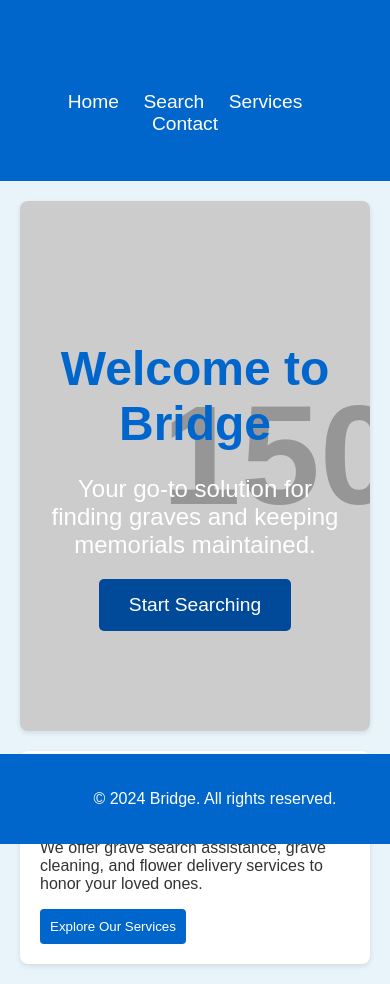
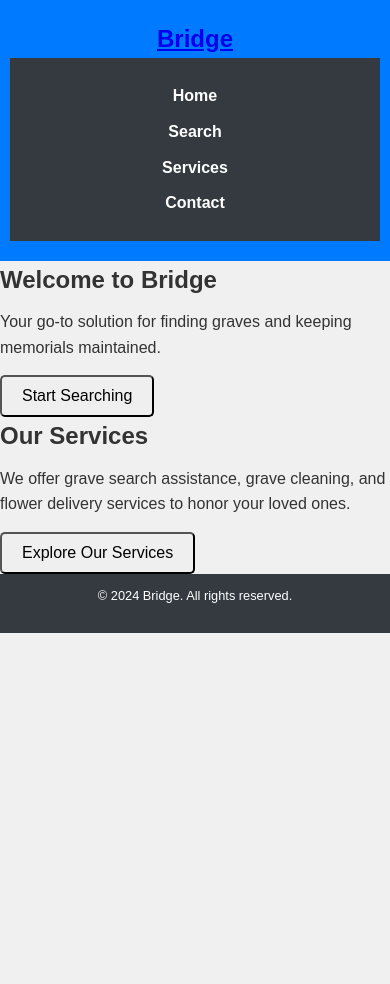
Before and after one commit to frankbitsource/Bridge, a plain HTML site: page index.html in a window 390 px wide. After the commit the page ends 844 px from the top, so only its background shows below. Drawn offline with Linux system fonts and the light colour scheme; placeholder pictures from the web are drawn by us.

Commit message:
Fixed responsiveness of styles.css

```diff
--- a/assets/css/styles.css
+++ b/assets/css/styles.css
@@ -1,145 +1,236 @@
-/* General Styles */
-body {
-    font-family: 'Arial', sans-serif;
-    background-color: #E9F4FA; /* Light blue background */
+/* Base styles */
+* {
     margin: 0;
     padding: 0;
-    color: #333;
+    box-sizing: border-box;
 }
 
-  h1, h2, h3 {
-    color: #0066cc;
+body {
+    font-family: Arial, sans-serif;
+    background-color: #f0f0f0;
+    color: #333;
+    line-height: 1.6;
+    padding: 0;
+    margin: 0;
 }
 
-  a {
-    text-decoration: none;
-    color: #0066cc;
+h1, h2, h3, h4, h5, h6 {
+    margin-bottom: 10px;
 }
 
-  a:hover {
-    color: #004a99;
+p {
+    margin-bottom: 15px;
 }
 
+/* Header styles */
 header {
-    background-color: #0066cc;
-    padding: 30px;
+    background-color: #007bff; /* Blue background */
+    color: white;
+    padding: 40px 20px;
     text-align: center;
-    color: white;
 }
 
 header h1 {
     margin: 0;
-    font-size: 2.5em;
-    font-weight: bold;
+    font-size: 2.5rem;
 }
 
+header p {
+    font-size: 1.2rem;
+}
+
+/* Navigation Styles */
 nav ul {
+    display: flex;
+    justify-content: center;
+    background-color: #343a40;
+    padding: 10px 0;
     list-style: none;
-    padding: 0;
 }
 
 nav ul li {
-    display: inline;
-    margin-right: 20px;
+    margin: 0 20px;
 }
 
 nav ul li a {
     color: white;
-    font-size: 1.2em;
+    text-decoration: none;
+    font-weight: bold;
 }
 
 nav ul li a:hover {
-    color: #004a99;
+    color: #007bff;
 }
 
-  .hero-section {
-    background-image: url('https://via.placeholder.com/1500x800/0066cc/ffffff?text=Bridge+Grave+Finder');
-    background-size: cover;
+/* Hero Section */
+.hero {
+    background-color: #007bff;
     color: white;
-    padding: 100px 20px;
+    padding: 80px 20px;
     text-align: center;
 }
 
-  .hero-section h2 {
-    font-size: 3em;
+.hero h2 {
+    font-size: 3rem;
+    margin-bottom: 20px;
+}
+
+.hero p {
+    font-size: 1.5rem;
+    margin-bottom: 20px;
+}
+
+.hero .btn {
+    background-color: #28a745;
+    color: white;
+    padding: 15px 30px;
+    text-decoration: none;
+    font-size: 1.2rem;
     font-weight: bold;
+    border-radius: 5px;
+}
+
+.hero .btn:hover {
+    background-color: #218838;
+}
+
+/* Footer styles */
+footer {
+    text-align: center;
+    padding: 20px;
+    background-color: #343a40;
+    color: white;
+}
+
+/* Container for general layout */
+.container {
+    width: 80%;
+    max-width: 1200px;
+    margin: 0 auto;
+    display: flex;
+    flex-direction: column;
+    align-items: center;
+}
+
+/* Responsive Layouts using Media Queries */
+@media (max-width: 1024px) {
+    header h1 {
+        font-size: 2rem;
+    }
+
+    header p {
+        font-size: 1rem;
+    }
+
+    .hero h2 {
+        font-size: 2.5rem;
+    }
+
+    .hero p {
+        font-size: 1.2rem;
+    }
+
+    .hero .btn {
+        padding: 12px 25px;
+        font-size: 1.1rem;
+    }
+}
+
+@media (max-width: 768px) {
+    /* Adjust Navigation for tablets */
+    nav ul {
+        flex-direction: column;
+        padding: 20px 0;
+    }
+
+    nav ul li {
         margin-bottom: 10px;
     }
 
-  .hero-section p {
-    font-size: 1.5em;
-    margin-bottom: 20px;
+    header h1 {
+        font-size: 1.8rem;
     }
 
-  .hero-section button {
-    padding: 15px 30px;
-    background-color: #004a99;
-    border: none;
-    color: white;
-    font-size: 1.2em;
-    border-radius: 5px;
-    cursor: pointer;
+    header p {
+        font-size: 1rem;
     }
 
-  .hero-section button:hover {
-    background-color: #003366;
+    .hero {
+        padding: 60px 20px;
+    }
+
+    .hero h2 {
+        font-size: 2.2rem;
+    }
+
+    .hero p {
+        font-size: 1.1rem;
+    }
+
+    .hero .btn {
+        padding: 10px 20px;
+        font-size: 1rem;
     }
 
     footer {
-    background-color: #0066cc;
-    color: white;
-    text-align: center;
-    padding: 20px;
-    position: fixed;
-    width: 100%;
-    bottom: 0;
+        font-size: 0.9rem;
+        padding: 15px;
+    }
 }
 
-  section {
-    padding: 20px;
-    margin: 20px;
-    background-color: white;
-    border-radius: 8px;
-    box-shadow: 0 2px 5px rgba(0, 0, 0, 0.1);
+@media (max-width: 480px) {
+    /* Adjust for small mobile screens */
+    header {
+        padding: 20px 10px;
     }
 
-  section h2 {
-    color: #0066cc;
+    header h1 {
+        font-size: 1.5rem;
     }
 
-  button {
-    padding: 10px;
-    background-color: #0066cc;
-    border: none;
-    color: white;
-    border-radius: 4px;
-    cursor: pointer;
+    header p {
+        font-size: 1rem;
     }
 
-  button:hover {
-    background-color: #004a99;
+    .hero {
+        padding: 50px 10px;
     }
 
-  /* Specific Page Styles */
-  .search-section {
-    max-width: 600px;
-    margin: 0 auto;
+    .hero h2 {
+        font-size: 1.8rem;
     }
 
-  .services-section ul {
-    list-style: none;
-    padding: 0;
+    .hero p {
+        font-size: 1rem;
     }
 
-  .services-section li {
-    margin-bottom: 20px;
+    .hero .btn {
+        padding: 8px 16px;
+        font-size: 0.9rem;
     }
 
-  .services-section li h3 {
-    color: #0066cc;
+    footer {
+        font-size: 0.8rem;
+        padding: 12px;
     }
 
-  .services-section li p {
-    font-size: 1.1em;
-    line-height: 1.6;
+    .container {
+        width: 90%;
     }
+
+    nav ul {
+        flex-direction: column;
+        align-items: center;
+    }
+
+    nav ul li {
+        margin: 5px 0;
+    }
+}
+
+/* Ensure that buttons are large enough on mobile */
+button, .btn {
+    padding: 10px 20px;
+    font-size: 1rem;
+    border-radius: 5px;
+}
```
Lines whose indentation alone changed are shown as unchanged.
